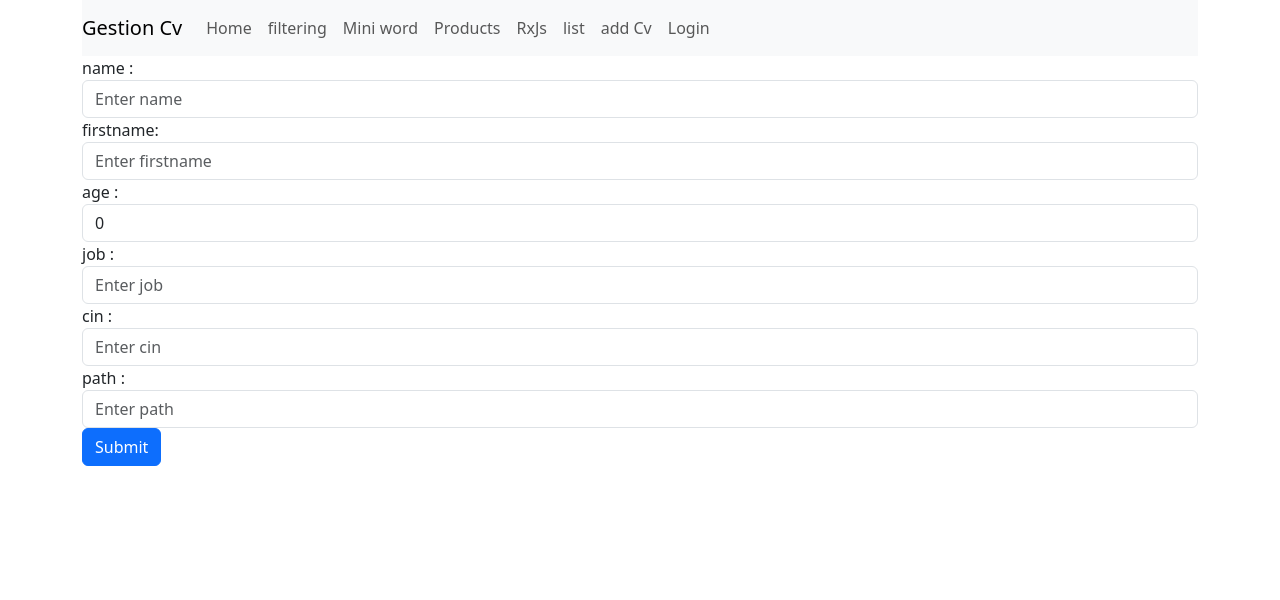
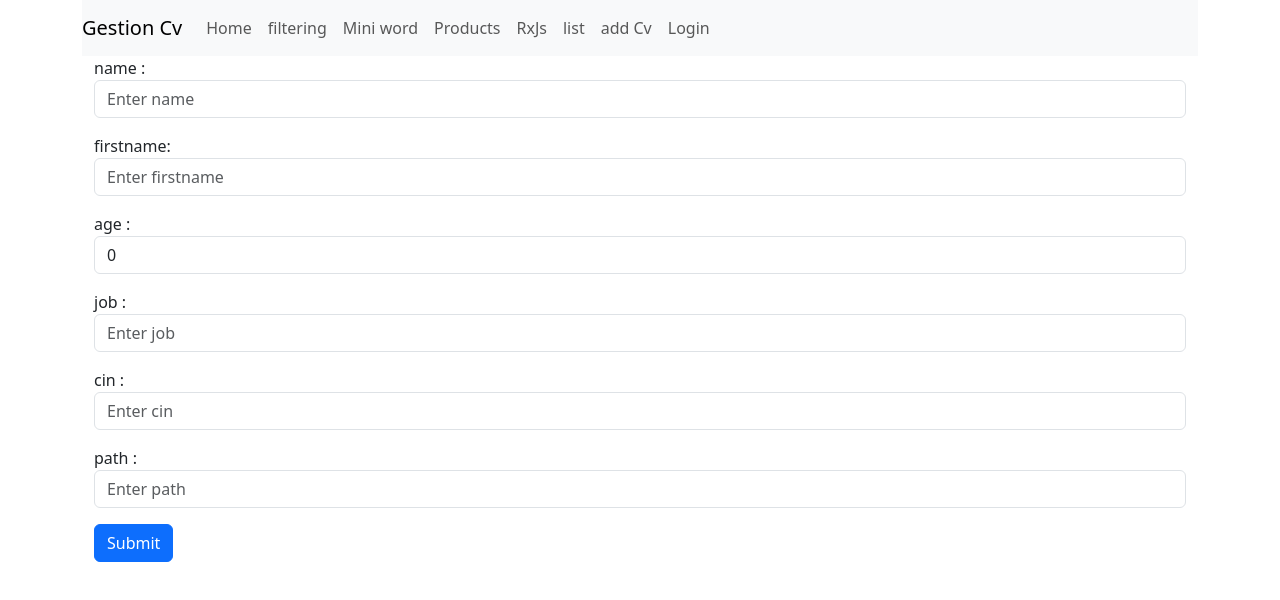
Before and after one commit to Hamza-benAmmar/gestionCV, an Angular app: page /add in a window 1280 px wide. Shown: the top 600 px of the page. Built offline with nearby package versions, Linux system fonts and the light colour scheme.

Commit message:
not yet fixed

```diff
--- a/src/app/app.routing.ts
+++ b/src/app/app.routing.ts
@@ -10,6 +10,7 @@ import { cvResolver } from './cv/resolvers/cv-resolver.guard';
 import { detailResolver } from './cv/resolvers/detail-resolver..guard';
 import { MasterDetailsComponent } from './cv/master-details/master-details.component';
 import { AddCvComponent } from './cv/add-cv/add-cv.component';
+import { unsavedChangesGuard } from './guards/unsaved-changes.guard';
 
 const APP_ROUTING: Routes = [
   {
@@ -24,12 +25,14 @@ const APP_ROUTING: Routes = [
       {
         path: 'update/:id',
         component: AddCvComponent,
+        canDeactivate: [unsavedChangesGuard],
       },
     ],
   },
   {
     path: 'add',
     component: AddCvComponent,
+    canDeactivate: [unsavedChangesGuard],
   },
   {
     path: 'list',
@@ -43,7 +46,12 @@ const APP_ROUTING: Routes = [
       },
     ],
   },
-  { path: '', component: CvComponent, resolve: { cvs: cvResolver } },
+  {
+    path: '',
+    component: CvComponent,
+    resolve: { cvs: cvResolver },
+    canDeactivate: [unsavedChangesGuard],
+  },
   { path: 'miniword', component: MiniWordComponent },
   { path: 'login', component: FormComponent },
   { path: 'filtering', component: FilteringCvComponent },
--- a/src/app/components/header/header.component.ts
+++ b/src/app/components/header/header.component.ts
@@ -1,26 +1,26 @@
 import { Component, OnInit } from '@angular/core';
 import { UserService } from '../../services/user.service';
-import { Observable } from 'rxjs';
-import { User } from '../form/models/User';
-import { UserToken } from '../form/models/userToken';
+import { Observable, tap } from 'rxjs';
 
 @Component({
   selector: 'app-header',
   templateUrl: './header.component.html',
   styleUrl: './header.component.css',
 })
-export class HeaderComponent implements OnInit {
-  constructor(public userService: UserService) {}
-  ngOnInit(): void {
-    this.userService.userSubject.subscribe({
+export class HeaderComponent {
+  isLoggedIn$: Observable<boolean>;
+
+  constructor(public userService: UserService) {
+    this.isLoggedIn$ = this.userService.isLoggedIn;
+  }
+  /* this.userService.userSubject.subscribe({
       next: (user: UserToken) => {
         console.log(user);
       },
       error: (error: any) => {
         console.log(error);
       },
-    });
-  }
+    });*/
   handleLogout() {
     console.log(this.userService.isLoggedIn);
     this.userService.logout();
--- a/src/app/cv/add-cv/add-cv.component.html
+++ b/src/app/cv/add-cv/add-cv.component.html
@@ -1,5 +1,11 @@
-<form [formGroup]="form" (ngSubmit)="onFormSubmit()">
-  <div class="form-group">
+<form
+  *ngIf="form"
+  [formGroup]="form"
+  (ngSubmit)="onFormSubmit()"
+  class="container"
+  novalidate
+>
+  <div class="mb-3">
     <label for="nameId">name : </label>
     <input
       type="name"
@@ -16,7 +22,7 @@
       please type your name
     </div>
   </div>
-  <div class="form-group">
+  <div class="mb-3">
     <label for="firstnameId">firstname:</label>
     <input
       type="firstname"
@@ -33,7 +39,7 @@
       please type your firstname
     </div>
   </div>
-  <div class="form-group">
+  <div class="mb-3">
     <label for="ageId">age :</label>
     <input
       type="number"
@@ -49,7 +55,7 @@
       please type a valid age
     </div>
   </div>
-  <div class="form-group">
+  <div class="mb-3">
     <label for="jobId">job :</label>
     <input
       type="text"
@@ -66,7 +72,7 @@
       please type your job
     </div>
   </div>
-  <div class="form-group">
+  <div class="mb-3">
     <label for="cinId">cin :</label>
     <input
       type="text"
@@ -83,7 +89,7 @@
       please type your cin
     </div>
   </div>
-  <div class="form-group">
+  <div class="mb-3">
     <label for="pathId">path :</label>
     <input
       type="text"
--- a/src/app/cv/add-cv/add-cv.component.ts
+++ b/src/app/cv/add-cv/add-cv.component.ts
@@ -1,4 +1,4 @@
-import { Component } from '@angular/core';
+import { Component, HostListener } from '@angular/core';
 import { FormControl, FormGroup, Validators } from '@angular/forms';
 import { ActivatedRoute, Router } from '@angular/router';
 import { ToastrService } from 'ngx-toastr';
@@ -28,9 +28,25 @@ export class AddCvComponent {
     );
 
     this.cv$.subscribe((cv: Cv) => {
+      console.log('aatini el cv baliz ');
+      console.log(cv);
+      this.createForm(cv);
+    });
+  }
+
+  /* private createForm(c: Cv): void {
     this.form = new FormGroup({
-        name: new FormControl(cv.name, [Validators.required]),
+      name: new FormControl(c.name, Validators.required),
+      firstname: new FormControl(c.firstname, Validators.required),
+      age: new FormControl(c.age, [Validators.required, Validators.min(16)]),
+      path: new FormControl(c.path),
+      job: new FormControl(c.job),
+    });
+  }*/
+  private createForm(cv: Cv): void {
+    this.form = new FormGroup({
       firstname: new FormControl(cv.firstname, [Validators.required]),
+      name: new FormControl(cv.name),
       cin: new FormControl(cv.cin, [
         Validators.required,
         Validators.minLength(8),
@@ -39,7 +55,7 @@ export class AddCvComponent {
       age: new FormControl(cv.age, [Validators.required, Validators.min(18)]),
       job: new FormControl(cv.job, [Validators.required]),
     });
-    });
+    console.log(cv);
   }
 
   constructor(
@@ -55,7 +71,7 @@ export class AddCvComponent {
           console.log('in the switch map');
           const id = params['id'];
           return id
-            ? this.cvService.updateCv(this.form.value).pipe(
+            ? this.cvService.updateCv({ id, ...this.form.value }).pipe(
                 tap(() => {
                   this.toastService.success('Cv updated successfully');
                   this.router.navigate(['cv', id]);
@@ -76,4 +92,14 @@ export class AddCvComponent {
       )
       .subscribe();
   }
+
+  @HostListener('window:beforeunload')
+  canDeactivate() {
+    if (this.form.dirty) {
+      return window.confirm(
+        'You have unsaved changes. Do you really want to leave?'
+      );
     }
+    return true;
+  }
+}
--- a/src/app/cv/detail-person/detail-person.component.html
+++ b/src/app/cv/detail-person/detail-person.component.html
@@ -12,11 +12,6 @@
     <a class="btn btn-primary" (click)="deleteCv()" [routerLink]="['']"
       >delete</a
     >
-    <a
-      class="btn btn-primary"
-      (click)="deleteCv()"
-      [routerLink]="'/cv/update/' + cv.id"
-      >update</a
-    >
+    <a class="btn btn-primary" [routerLink]="'/cv/update/' + cv.id">update</a>
   </div>
 </div>
--- a/src/app/cv/detail-person/detail-person.component.ts
+++ b/src/app/cv/detail-person/detail-person.component.ts
@@ -62,7 +62,7 @@ export class DetailPersonComponent implements OnInit {
       this.cvService.deleteCv(this.cv.id).subscribe(
         () => {
           console.log('deleting');
-          this.router.navigate(['']);
+          this.router.navigate(['cv']);
         },
         (error) => {
           console.error('Error deleting CV:', error);
--- /dev/null
+++ b/src/app/guards/unsaved-changes.guard.ts
@@ -0,0 +1,11 @@
+import { CanDeactivateFn } from '@angular/router';
+import { AddCvComponent } from '../cv/add-cv/add-cv.component';
+
+export const unsavedChangesGuard: CanDeactivateFn<AddCvComponent> = (
+  component,
+  currentRoute,
+  currentState,
+  nextState
+) => {
+  return component.canDeactivate ? component.canDeactivate() : true;
+};
--- a/src/app/services/user.service.ts
+++ b/src/app/services/user.service.ts
@@ -3,7 +3,6 @@ import { Injectable } from '@angular/core';
 import { BehaviorSubject, Observable, catchError, map, tap } from 'rxjs';
 import { UserLogin } from '../components/form/models/userLogin';
 import { User } from '../components/form/models/User';
-import { Console } from 'console';
 import { UserToken } from '../components/form/models/userToken';
 
 @Injectable({
```
Also changed, not shown: 1 other file (tests, documents, lock files or other folders). Lines whose indentation alone changed are shown as unchanged.
